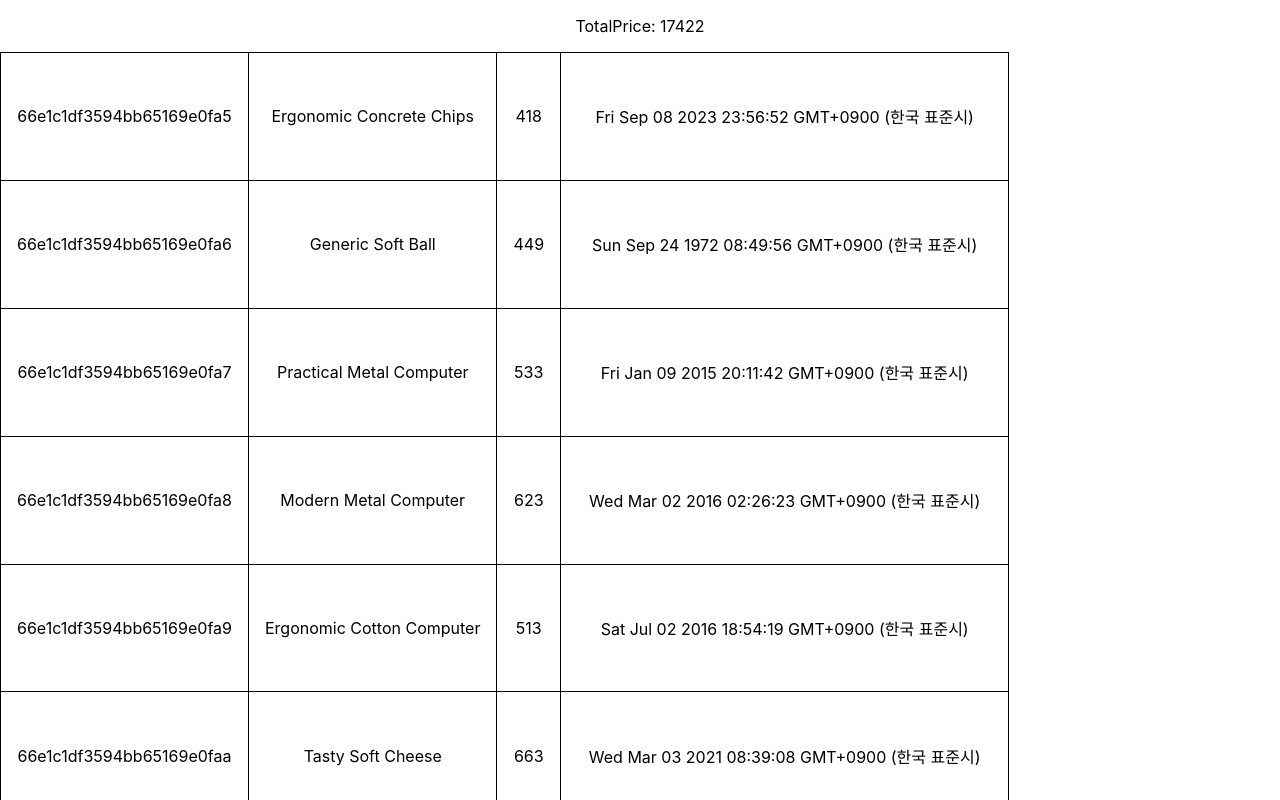
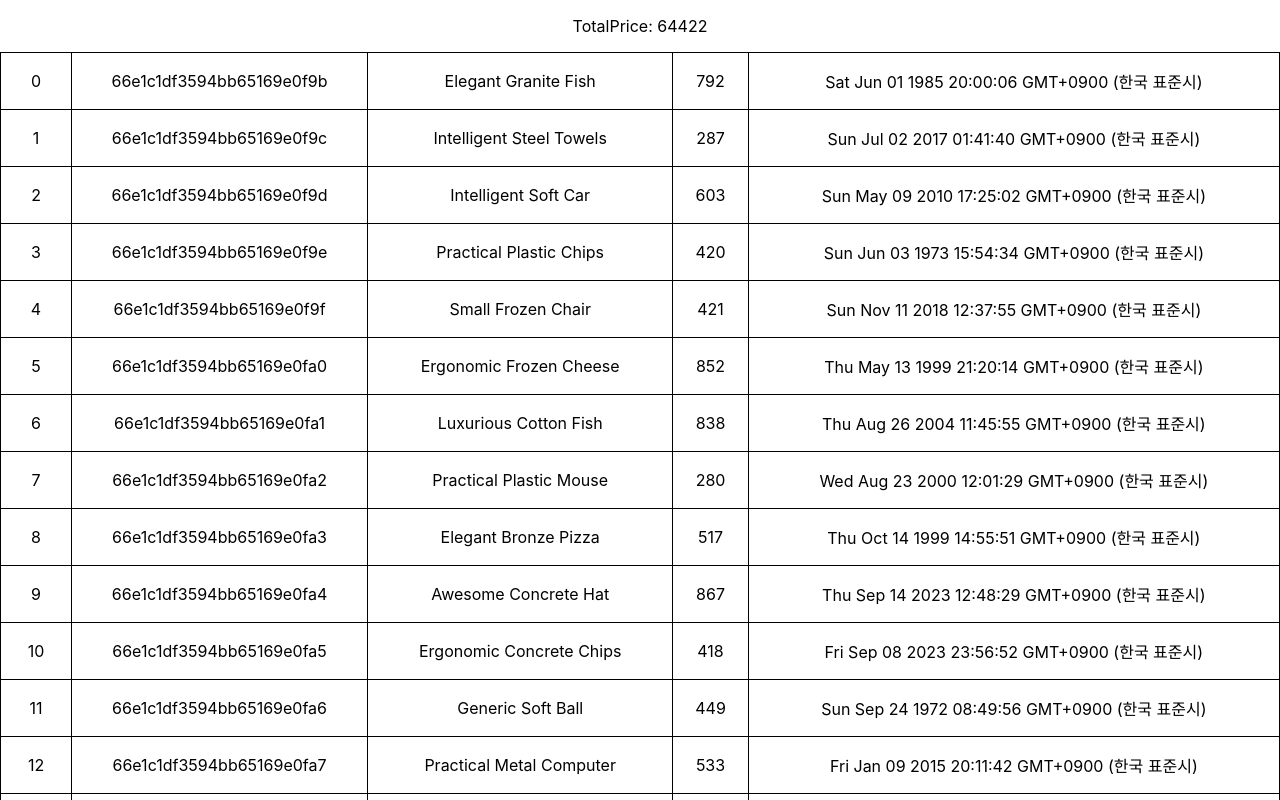
Before and after one commit to yangheat/wanted-pre-onboarding-fe-26, a React (Create React App) app: page / in a window 1280 px wide. Shown: the top 800 px of the page. Built offline with nearby package versions, Linux system fonts and the light colour scheme.

Commit message:
조회된 제품이 있을 때만 로딩화면이 출력되도록 적용

```diff
--- a/src/App.tsx
+++ b/src/App.tsx
@@ -22,7 +22,15 @@ function ProductList({
   useEffect(() => {
     const observer = new IntersectionObserver(
       (entries) => {
-        if (entries[0].isIntersecting && isEnd === false) {
+        if (entries[0].isIntersecting && products.length > 0) {
+          console.log('- observer')
+          console.log('products:', products)
+          console.log('isEnd:', isEnd)
+          if (isEnd === true) {
+            setLoad(false)
+            return
+          }
+
           setLoad(true)
           setPageNum((curr) => curr + 1)
         }
@@ -39,13 +47,14 @@ function ProductList({
         observer.unobserve(ref.current)
       }
     }
-  }, [])
+  }, [products, isEnd])
   return (
-    <section className="product-list-container">
+    <>
       <table>
         <tbody>
           {products.map((product, index) => (
             <tr key={index}>
+              <td>{index}</td>
               {Object.entries(product).map(([key, value]) => (
                 <td key={index + key + value}>{value}</td>
               ))}
@@ -54,7 +63,7 @@ function ProductList({
         </tbody>
       </table>
       <div ref={ref}>{load ? 'loading...' : ''}</div>
-    </section>
+    </>
   )
 }
 
@@ -64,20 +73,23 @@ function App() {
   const [totalPrice, setTotalPrice] = useState(0)
   const [pageNum, setPageNum] = useState(0)
 
-  let temp: MockData[] = []
-
   useEffect(() => {
     getMockData(pageNum).then((response) => {
-      temp = response.datas
-      setProducts([...products, ...response.datas])
+      const { datas, isEnd } = response
+
+      if (datas.length === 0 && isEnd === true) {
+        return
+      }
+
+      setProducts([...products, ...datas])
 
       let price = 0
-      response.datas.forEach((data, index) => {
+      datas.forEach((data) => {
         price += data.price
       })
-      setTotalPrice((curr) => curr + price)
+      setTotalPrice(totalPrice + price)
 
-      setIsEnd(response.isEnd)
+      setIsEnd(isEnd)
     })
   }, [pageNum])
 
--- a/src/api/products.ts
+++ b/src/api/products.ts
@@ -1,7 +1,7 @@
 import { MOCK_DATA } from '../data/product'
 import { MockData } from '../types/mock'
 
-const PER_PAGE = 10
+const PER_PAGE = 100
 
 // 페이지는 1부터 시작함
 export const getMockData = (
```
